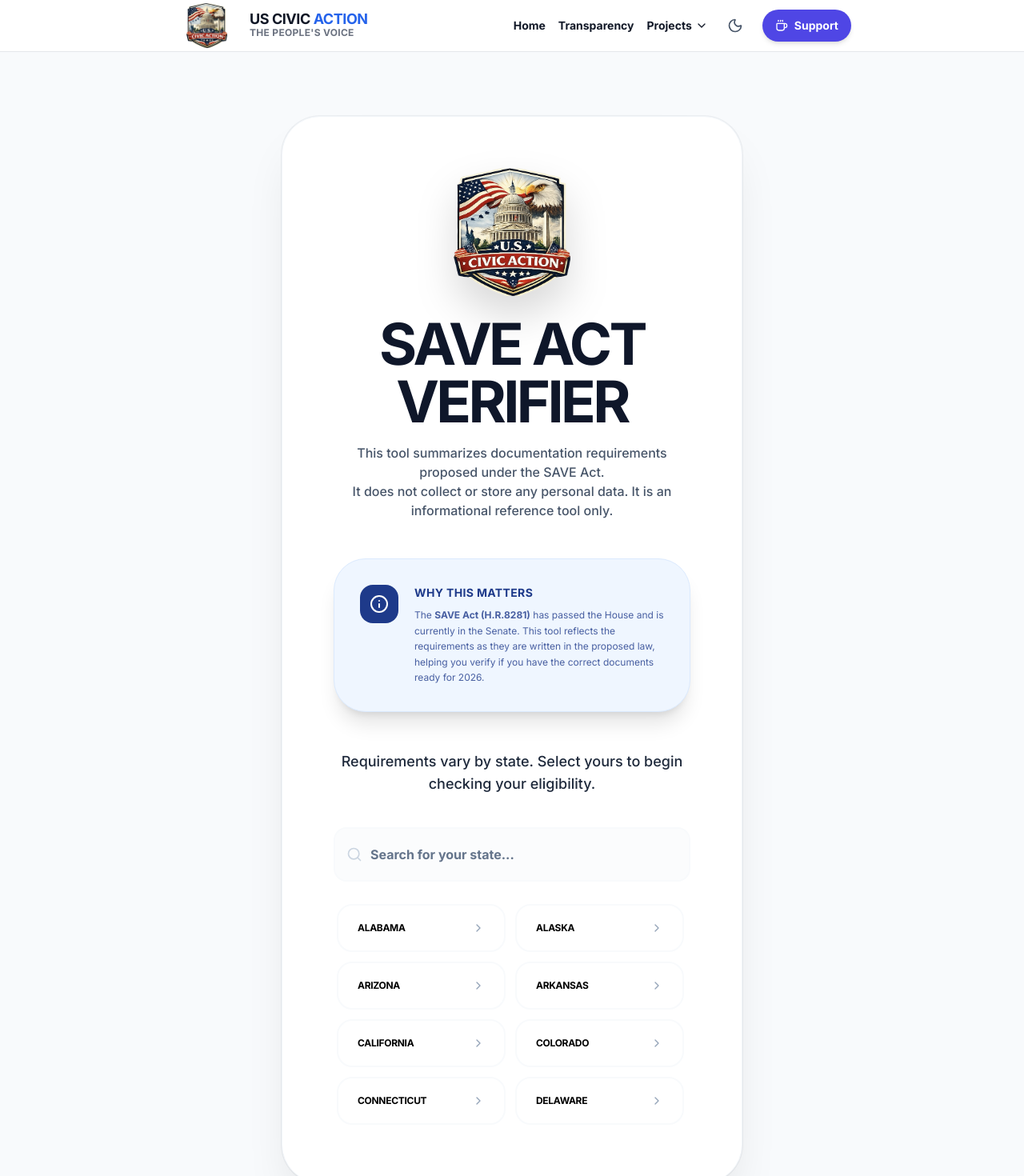
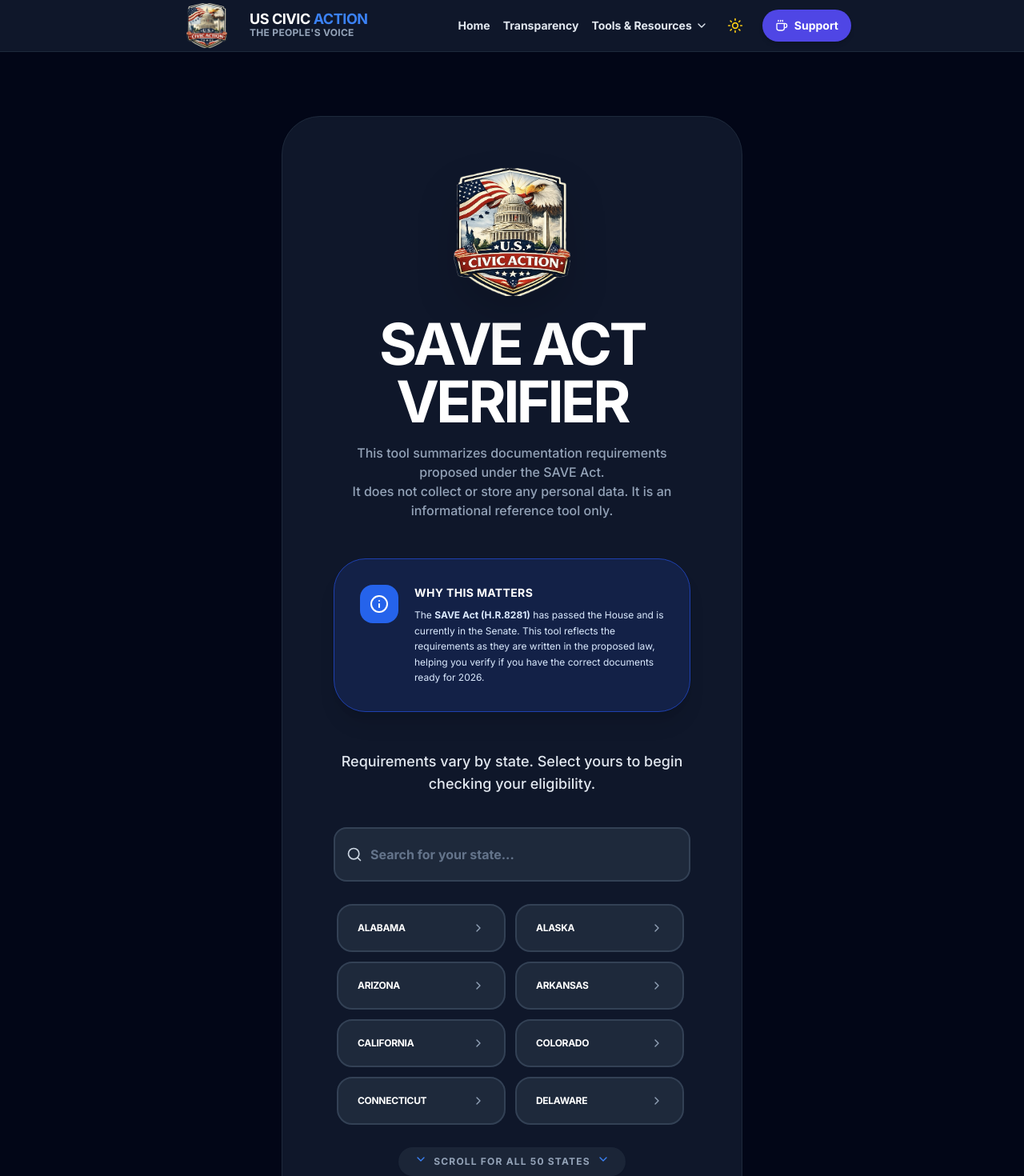
Before and after one commit to us-civic-action/SAVE_ACT-Verifier, a React (Vite) app: page / in a window 1280 px wide. Shown: the top 1470 px of the page at 80% size. Built offline with nearby package versions, Linux system fonts and the light colour scheme.

Commit message:
chore: default to dark theme and fix paths

```diff
--- a/App.tsx
+++ b/App.tsx
@@ -7,7 +7,7 @@
   Linkedin, Moon, Sun, ChevronDown, Check, Sparkles, Send, Loader2, ArrowRight,
   UserCheck, CreditCard, Coffee, Layers, Gavel, Globe, Eye, Settings,
   Heart, AlertTriangle, XCircle, Scale, Building2, Fingerprint, MapPin, ClipboardCheck,
-  Clock, BookOpen, ArrowLeft, Lock, Type, WifiOff, GitBranch, Database, FileCode, Github, LayoutGrid, Home
+  Clock, BookOpen, ArrowLeft, Lock, Type, WifiOff, GitBranch, Database, FileCode, Github, LayoutGrid, Home, Stethoscope
 } from 'lucide-react';
 import { AppState, EligibilityStatus, AppView, AccessibilitySettings } from './types';
 import { QUESTIONS, STATES, ACCEPTABLE_DPOC, BRIDGING_DOCUMENTS, RESIDENCY_EXAMPLES, SAVE_ACT_BILL_URL } from './constants';
@@ -18,7 +18,7 @@
   const savedAccessibility = localStorage.getItem('accessibility_settings');
   const initialAccessibility: AccessibilitySettings = savedAccessibility
     ? JSON.parse(savedAccessibility)
-    : { isDarkMode: false, isHighContrast: false, isLargeText: false };
+    : { isDarkMode: true, isHighContrast: false, isLargeText: false };
 
   const [state, setState] = useState<AppState>({
     currentStep: -1,
@@ -563,6 +563,7 @@
                     />
                   </div>
 
+                  <div className="relative mt-4">
                     <div className="grid grid-cols-2 gap-3 max-h-[18rem] overflow-y-auto pr-2 custom-scrollbar p-1">
                       {filteredStates.map((s) => (
                         <button
@@ -574,6 +575,16 @@
                           <ChevronRight className="w-4 h-4 text-slate-400 group-hover:text-blue-900 transition-transform group-hover:translate-x-1" />
                         </button>
                       ))}
+                    </div>
+
+                    {/* Visual Scroll Indicator */}
+                    <div className="mt-5 flex justify-center pointer-events-none">
+                      <div className="bg-slate-100 dark:bg-slate-800/80 px-5 py-2.5 rounded-full flex items-center gap-2 text-slate-500 dark:text-slate-400 text-xs font-bold uppercase tracking-widest shadow-sm">
+                        <ChevronDown className="w-4 h-4 animate-bounce text-blue-500" />
+                        Scroll for all 50 states
+                        <ChevronDown className="w-4 h-4 animate-bounce text-blue-500" />
+                      </div>
+                    </div>
                   </div>
                 </div>
               </div>
@@ -788,7 +799,7 @@
         <div className="max-w-4xl mx-auto px-6 h-16 flex items-center justify-between">
 
           {/* Logo & Brand - Link to Main Hub */}
-          <a href="https://nh-civic-app.vercel.app/" className="flex items-center gap-3 group">
+          <a href="/" className="flex items-center gap-3 group">
             <div className="relative h-14 w-auto aspect-[3/2] overflow-hidden transition-transform group-hover:scale-105">
               <img
                 src={civicLogo}
@@ -809,13 +820,13 @@
           {/* Desktop & Mobile Navigation */}
           <nav className="flex items-center gap-4">
             <a
-              href="https://nh-civic-app.vercel.app/"
+              href="/"
               className={`font-bold text-granite-900 dark:text-slate-200 hover:text-black dark:hover:text-white transition-colors ${getTextSize('text-sm', 'text-lg')}`}
             >
               Home
             </a>
             <a
-              href="https://nh-civic-app.vercel.app/transparency"
+              href="/transparency"
               className={`font-bold text-granite-900 dark:text-slate-200 hover:text-black dark:hover:text-white transition-colors ${getTextSize('text-sm', 'text-lg')}`}
             >
               Transparency
@@ -827,12 +838,12 @@
                 onClick={() => setShowProjectsMenu(!showProjectsMenu)}
                 className={`font-bold text-granite-900 dark:text-slate-200 hover:text-black dark:hover:text-white transition-colors flex items-center gap-1 ${getTextSize('text-sm', 'text-lg')}`}
               >
-                Projects <ChevronDown className={`w-4 h-4 transition-transform ${showProjectsMenu ? 'rotate-180' : ''}`} />
+                Tools & Resources <ChevronDown className={`w-4 h-4 transition-transform ${showProjectsMenu ? 'rotate-180' : ''}`} />
               </button>
               <div className={`absolute top-full right-0 w-56 pt-2 transition-all duration-200 z-50 transform ${showProjectsMenu ? 'opacity-100 visible translate-y-0' : 'opacity-0 invisible translate-y-2 group-hover/menu:opacity-100 group-hover/menu:visible group-hover/menu:translate-y-0'}`}>
                 <div className="bg-white dark:bg-slate-900 border border-slate-200 dark:border-slate-700 rounded-xl shadow-xl overflow-hidden p-1">
                   <a
-                    href="https://us-civic-action.github.io/SAVE_ACT-Verifier/"
+                    href="/save-act/"
                     onClick={() => setShowProjectsMenu(false)}
                     className={`flex items-center gap-3 px-4 py-3 font-bold text-slate-700 dark:text-slate-300 hover:bg-slate-50 dark:hover:bg-slate-800 hover:text-black dark:hover:text-white rounded-lg transition-colors ${getTextSize('text-xs', 'text-base')}`}
                   >
@@ -843,7 +854,18 @@
                     </div>
                   </a>
                   <a
-                    href="https://nh-civic-app.vercel.app/"
+                    href="/medbill/"
+                    onClick={() => setShowProjectsMenu(false)}
+                    className={`flex items-center gap-3 px-4 py-3 font-bold text-slate-700 dark:text-slate-300 hover:bg-slate-50 dark:hover:bg-slate-800 hover:text-black dark:hover:text-white rounded-lg transition-colors ${getTextSize('text-xs', 'text-base')}`}
+                  >
+                    <Stethoscope className="w-4 h-4 text-blue-600 dark:text-blue-400 shrink-0" />
+                    <div>
+                      <div>Medical Bill Auditor</div>
+                      <div className={`font-normal opacity-70 ${getTextSize('text-[10px]', 'text-sm')}`}>AI Bill Analysis</div>
+                    </div>
+                  </a>
+                  <a
+                    href="/"
                     onClick={() => setShowProjectsMenu(false)}
                     className={`flex items-center gap-3 px-4 py-3 font-bold text-slate-700 dark:text-slate-300 hover:bg-slate-50 dark:hover:bg-slate-800 hover:text-black dark:hover:text-white rounded-lg transition-colors ${getTextSize('text-xs', 'text-base')}`}
                   >
--- a/index.html
+++ b/index.html
@@ -56,12 +56,12 @@
               }
             }
         </script>
-    <link rel="stylesheet" href="index.css">
+    <link rel="stylesheet" href="./index.css">
 </head>
 
 <body>
     <div id="root"></div>
-    <script type="module" src="index.tsx"></script>
+    <script type="module" src="./index.tsx"></script>
 </body>
 
 </html>
--- a/vite.config.ts
+++ b/vite.config.ts
@@ -19,6 +19,6 @@
                                 '@': path.resolve(__dirname, '.'),
                         }
                 },
-                base: process.env.VERCEL ? '/' : '/SAVE_ACT-Verifier/',
+                base: './',
         };
 });
```
Also changed, not shown: 1 other file (tests, documents, lock files or other folders). Lines whose indentation alone changed are shown as unchanged.
